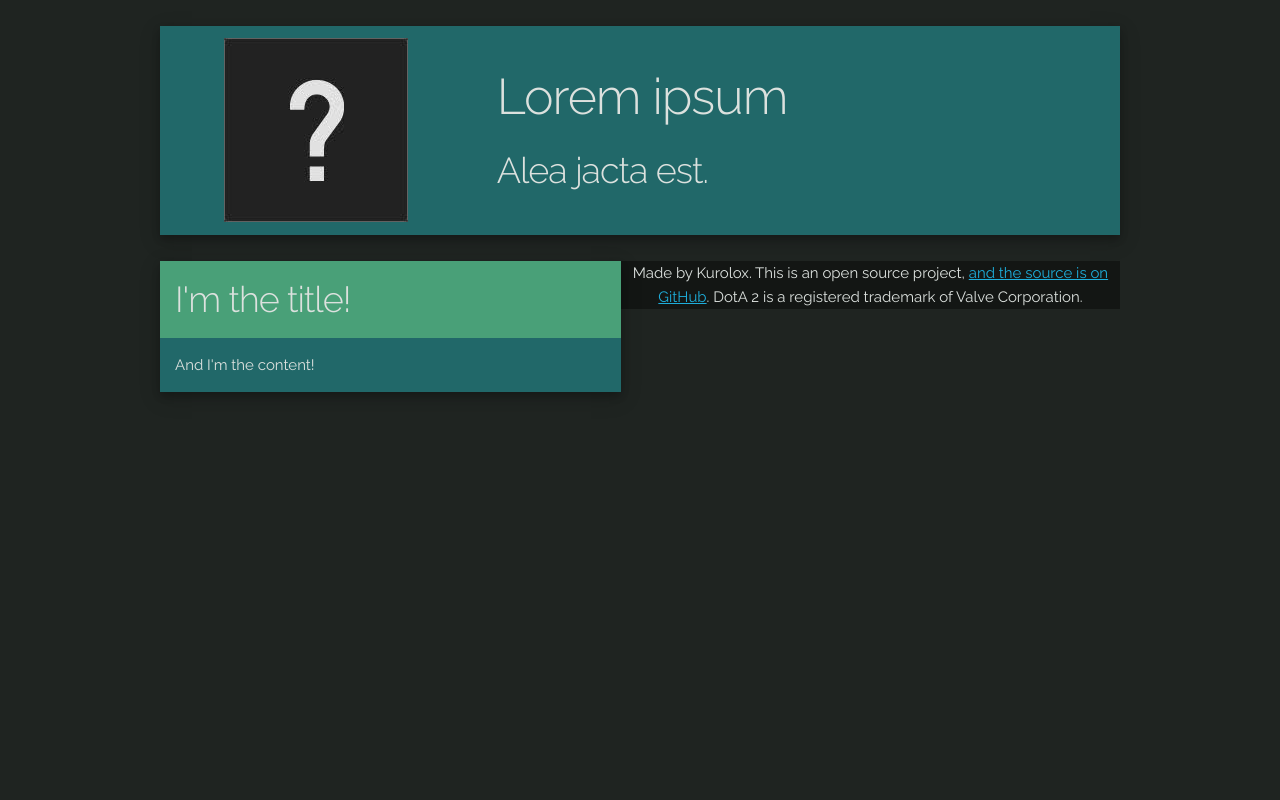
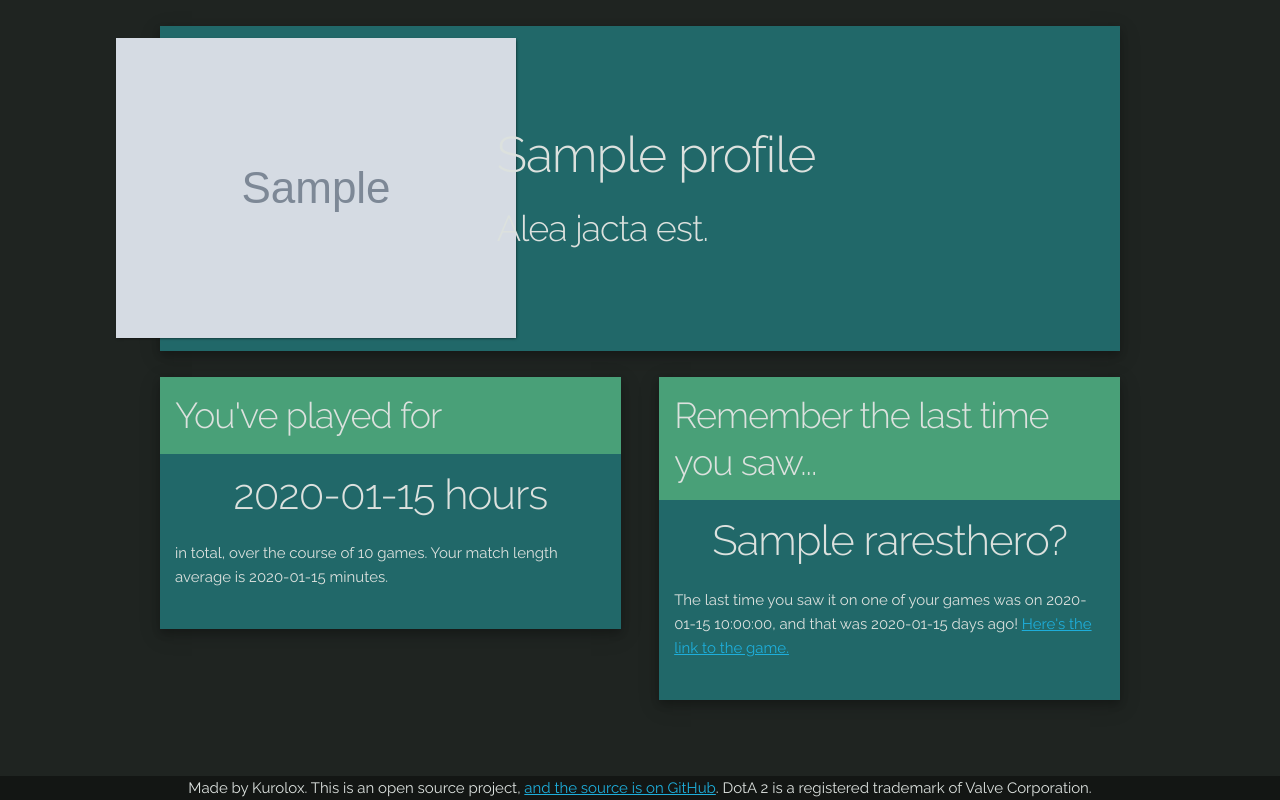
Before and after one commit to Kurolox/Dotamusing, a Flask app: template src/templates/profile.html in a window 1280 px wide. Run offline with Flask 2, Linux system fonts and the light colour scheme; the template is opened without the code that fills it: most values are stand-ins (such as "Sample title", 1, 10 or a date in 2020); grey boxes marked "Sample" are stand-in pictures.

Commit message:
Multiple changes, added some functions to profile page

```diff
--- /dev/null
+++ b/src/config.ini
@@ -0,0 +1,2 @@
+[SteamWebApi]
+ApiKey: yourapikeyhere
--- a/src/main.py
+++ b/src/main.py
@@ -1,5 +1,6 @@
 from flask import Flask, render_template, request, redirect, url_for
 import requests  # For getting Steam ID
+from gatherer import fetch_data
 
 
 app = Flask(__name__)
@@ -42,18 +43,11 @@
 
 @app.route("/<int:steamID>")
 def profile(steamID):
-    user_profile = get_user_profile(steamID)
-    if "profile" not in user_profile.keys():  # If OpenDota API couldn't fetch any info, remove the dict
-        user_profile = None
+    user_data = fetch_data(steamID)
+    if "profile" not in user_data.keys():  # If OpenDota API couldn't fetch any info, remove the dict
+        user_data = None
     # TODO: Add opendota API calls and stuff
-    return render_template("profile.html", profile=user_profile)
-
-
-def get_user_profile(steamID):
-    try:
-        return requests.get(f"https://api.opendota.com/api/players/{steamID}").json()
-    except ValueError:
-        return None
+    return render_template("profile.html", profile=user_data)
 
 
 if __name__ == '__main__':
--- a/src/static/css/profile.css
+++ b/src/static/css/profile.css
@@ -48,6 +48,9 @@
     align-items: center;
 }
 
+.avatar {
+    box-shadow: 1px 1px 3px -1px rgba(0,0,0,0.75);
+}
 .profile-rank {
     margin-bottom: 0;
 }
@@ -55,26 +58,39 @@
 /* TOP PROFILE DISPLAY END */
 
 /* MAIN CONTENT */
-.left-column, .right-column{
+
+.left-column, .right-column {
     display: flex;
     flex-direction: column;
 }
 
-.box{
+.box {
     box-shadow: 0 4px 8px 0 rgba(0, 0, 0, 0.2), 0 6px 20px 0 rgba(0, 0, 0, 0.19);
     background-color: #216869;
     color: #DCE1DE;
     margin-bottom: 6%;
 }
 
-.box-title{
+.box-title {
     background-color: #49A078;
     padding: 1.5rem;
     margin-bottom: 0;
 }
 
-.box-content{
+.box-content {
     padding: 1.5rem;
     margin-bottom: 0;
 }
+
+.box-flask {
+    text-align: center;
+}
 /* MAIN CONTENT END */
+
+/* FIX FOR SMALL DISPLAYS */
+
+@media (max-width: 550px) {
+    .top-profile {
+        margin-bottom: 5%;
+    }
+}
--- a/src/templates/profile.html
+++ b/src/templates/profile.html
@@ -39,10 +39,16 @@
         <!-- IMG / NAME / RANK-->
 
         <div class="row one-third column profile-image">
-            <img src="static/images/default-avatar.jpg">
+            {% if profile.profile %}
+            <img class="avatar" src="{{ profile.profile.profile.avatarfull }}"> {% else %}
+            <img class="avatar" src="static/images/default-avatar.jpg"> {% endif %}
         </div>
         <div class="row two-thirds column">
-            <h1 class="profile-name">Lorem ipsum</h1>
+            {% if profile.profile %}
+            <h1 class="profile-name">{{ profile.profile.profile.personaname }}</h1>
+            {% else %}
+            <h1 class="profile-name">Undefined</h1>
+            {% endif %}
             <h3 class="profile-rank">Alea jacta est.</h3>
         </div>
     </div>
@@ -51,15 +57,33 @@
         <div class="one-half column left-column">
             <div class="box">
                 <h3 class="box-title">
-                    I'm the title!
+                    You've played for
                 </h3>
-                <p class="box-content">
-                    And I'm the content!
-                </p>
+                <div class="box-content">
+                    {% if profile.match_history %}
+                    <h2 class="box-flask">{{ profile.match_history.totaltime }} hours</h2>
+                    {% endif %}
+                    <p> in total, over the course of {{profile.match_history.totalgames}} games. Your match length average is
+                        {{ profile.match_history.averagetime}} minutes.</p>
+                </div>
+            </div>
         </div>
 
         <div class="one-half column right-column">
+            <div class="box">
+                <h3 class="box-title">
+                    Remember the last time you saw...
+                </h3>
+                <div class="box-content">
+                    {% if profile.match_history.rarestinfo %}
+                    <h2 class="box-flask">{{ profile.match_history.rarestinfo.raresthero }}?</h2>
+                    {% endif %}
+                    <p> The last time you saw it on one of your games was on {{ profile.match_history.rarestinfo.date }}, and
+                        that was {{ profile.match_history.rarestinfo.timediff }} days ago! <a href="https://www.opendota.com/matches/{{ profile.match_history.rarestinfo.gameID }}">Here's the link to the game.</a></p>
+                </div>
+            </div>
         </div>
+
     </div>
     <footer>
         <p class="footer-text">Made by Kurolox. This is an open source project,
```
Also changed, not shown: src/gatherer.py (added, +78 -0 lines).
